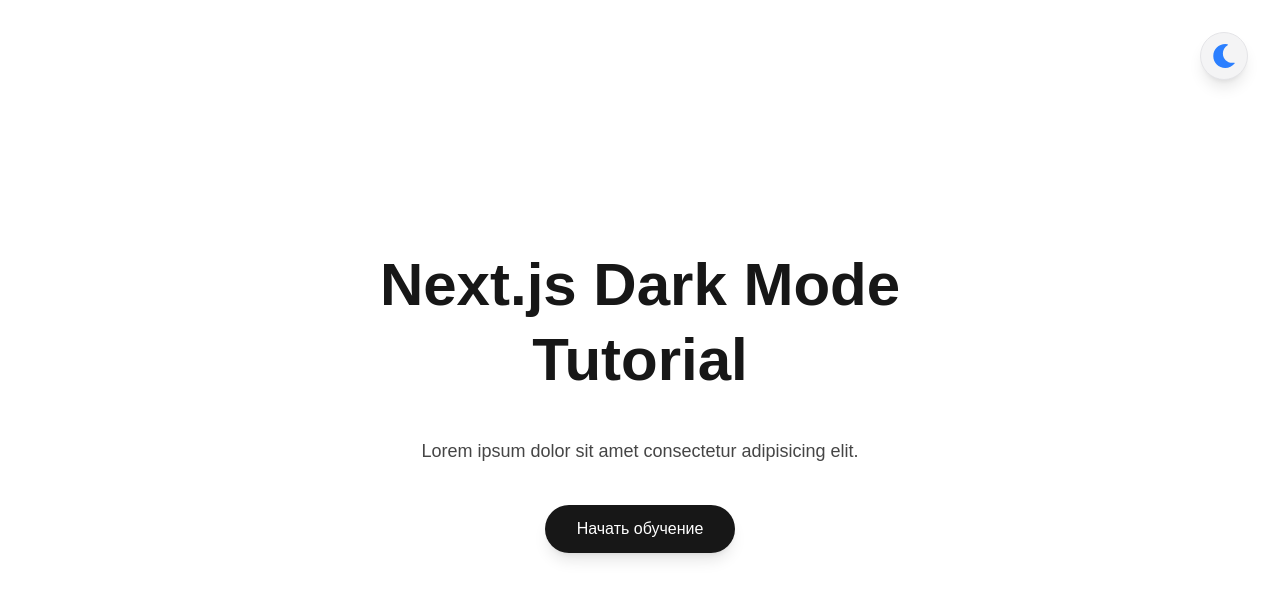
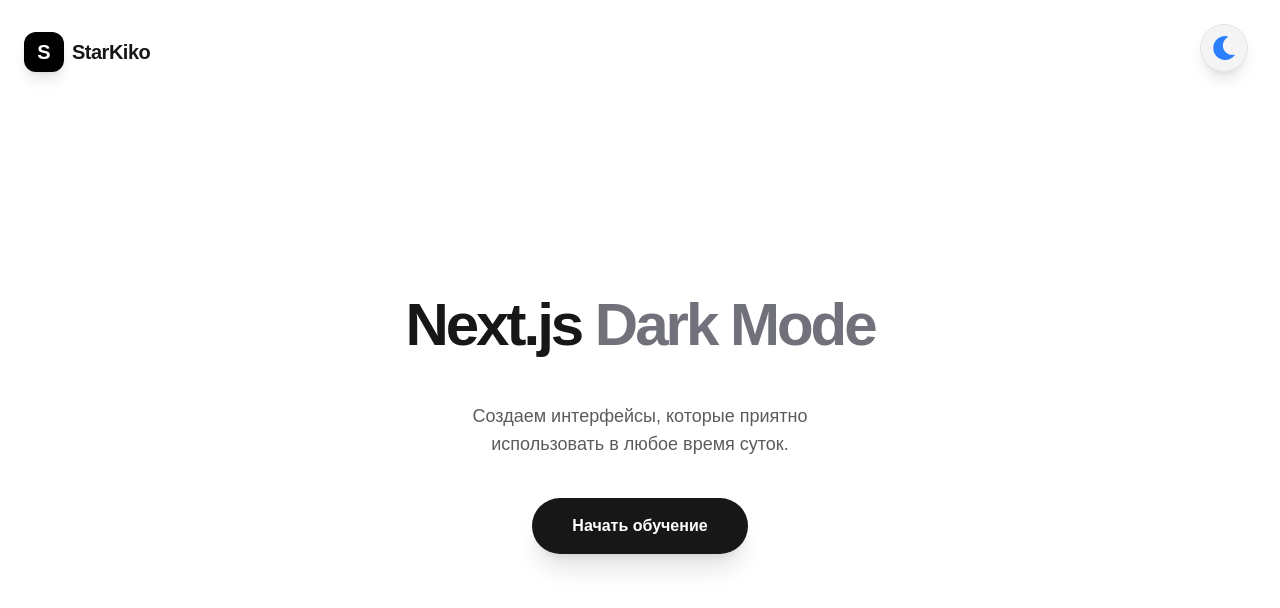
Before and after one commit to Dossanromv/second-app, a Next.js app in the folder second-app/: page / in a window 1280 px wide. Shown: the top 608 px of the page. Built offline with nearby package versions, Linux system fonts and the light colour scheme.

Commit message:
большая обновление

```diff
--- a/second-app/app/globals.css
+++ b/second-app/app/globals.css
@@ -9,7 +9,7 @@
 }
 
 .dark {
-  --background: #0a0a0a;
+  --background: #23232c;
   --foreground: #ededed;
   /* Цвет кнопки для темной темы */
   --btn-bg: #ffffff;
--- a/second-app/app/layout.js
+++ b/second-app/app/layout.js
@@ -26,8 +26,7 @@ return (
         attribute="class"
         defaultTheme="system"
         enableSystem
-        disableTransitionOnChange
-        >
+        disableTransitionOnChange>
           {children}
         </ThemeProvider>
           </body>
--- a/second-app/app/page.js
+++ b/second-app/app/page.js
@@ -2,25 +2,34 @@ import { ThemeToggle } from "./theme-toggle";
 
 export default function Home() {
   return (
-    <div className="relative min-h-screen flex items-center justify-center">
+    <div className="relative min-h-screen flex flex-col items-center justify-center">
 
-      <div className="absolute top-6 right-6 z-50">
+      {/* Шапка с логотипом и переключателем */}
+      <header className="absolute top-0 w-full p-6 flex justify-between items-center max-w-7xl top-2" >
+        <div className="flex items-center gap-2 group cursor-pointer">
+          {/* Красивый анимированный логотип */}
+          <div className="w-10 h-10 bg-black dark:bg-white rounded-xl flex items-center justify-center shadow-lg transition-transform group-hover:rotate-12">
+            <span className="text-white dark:text-black font-bold text-xl">S</span>
+          </div>
+          <span className="text-xl font-bold tracking-tight">StarKiko</span>
+        </div>
+
         <ThemeToggle />
-      </div>
+      </header>
 
-      <div className="max-w-3xl text-center space-y-10 px-4">
-        <h1 className="text-6xl font-semibold leading-tight">
-          Next.js Dark Mode Tutorial
+      <main className="max-w-3xl text-center space-y-10 px-4 mt-10">
+        <h1 className="text-6xl font-extrabold tracking-tighter leading-tight">
+          Next.js <span className="text-zinc-500">Dark Mode</span>
         </h1>
 
-        <p className="text-lg opacity-80">
-          Lorem ipsum dolor sit amet consectetur adipisicing elit.
+        <p className="text-lg opacity-70 max-w-md mx-auto">
+          Создаем интерфейсы, которые приятно использовать в любое время суток.
         </p>
 
-        <div className="flex justify-center items-center gap-4">
+        <div className="flex justify-center">
           <a
             href="#"
-            className="px-8 py-3 rounded-full font-medium transition-transform hover:scale-105 active:scale-95 shadow-lg"
+            className="px-10 py-4 rounded-full font-semibold shadow-xl transition-all hover:scale-105 active:scale-95"
             style={{
               backgroundColor: 'var(--btn-bg)',
               color: 'var(--btn-text)'
@@ -29,7 +38,7 @@ export default function Home() {
             Начать обучение
           </a>
         </div>
-      </div>
+      </main>
     </div>
   );
 }
--- a/second-app/app/theme-toggle.js
+++ b/second-app/app/theme-toggle.js
@@ -18,7 +18,7 @@ export function ThemeToggle() {
   return (
     <button
       onClick={() => setTheme(theme === "dark" ? "light" : "dark")}
-      className="fixed top-8 right-8 z-50 flex items-center justify-center w-12 h-12 rounded-full bg-zinc-100 dark:bg-zinc-800 border border-zinc-200 dark:border-zinc-700 shadow-lg hover:scale-110 active:scale-95 transition-all cursor-pointer"
+      className="fixed top-6 right-8 z-50 flex items-center justify-center w-12 h-12 rounded-full bg-zinc-100 dark:bg-zinc-800 border border-zinc-200 dark:border-zinc-700 shadow-lg hover:scale-110 active:scale-95 transition-all cursor-pointer"
     >
       {theme === "dark" ? (
         <FaSun className="h-6 w-6 text-yellow-500" /> // Желтое солнце
```
